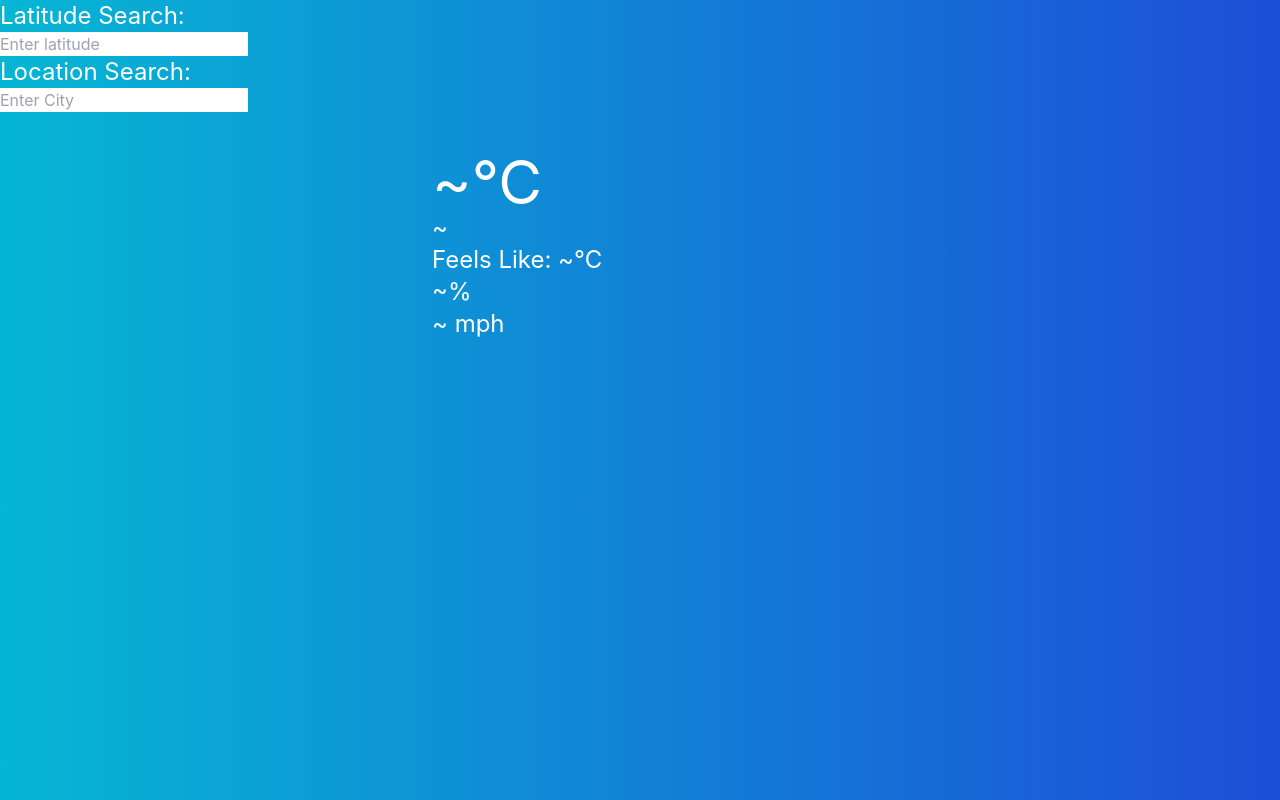
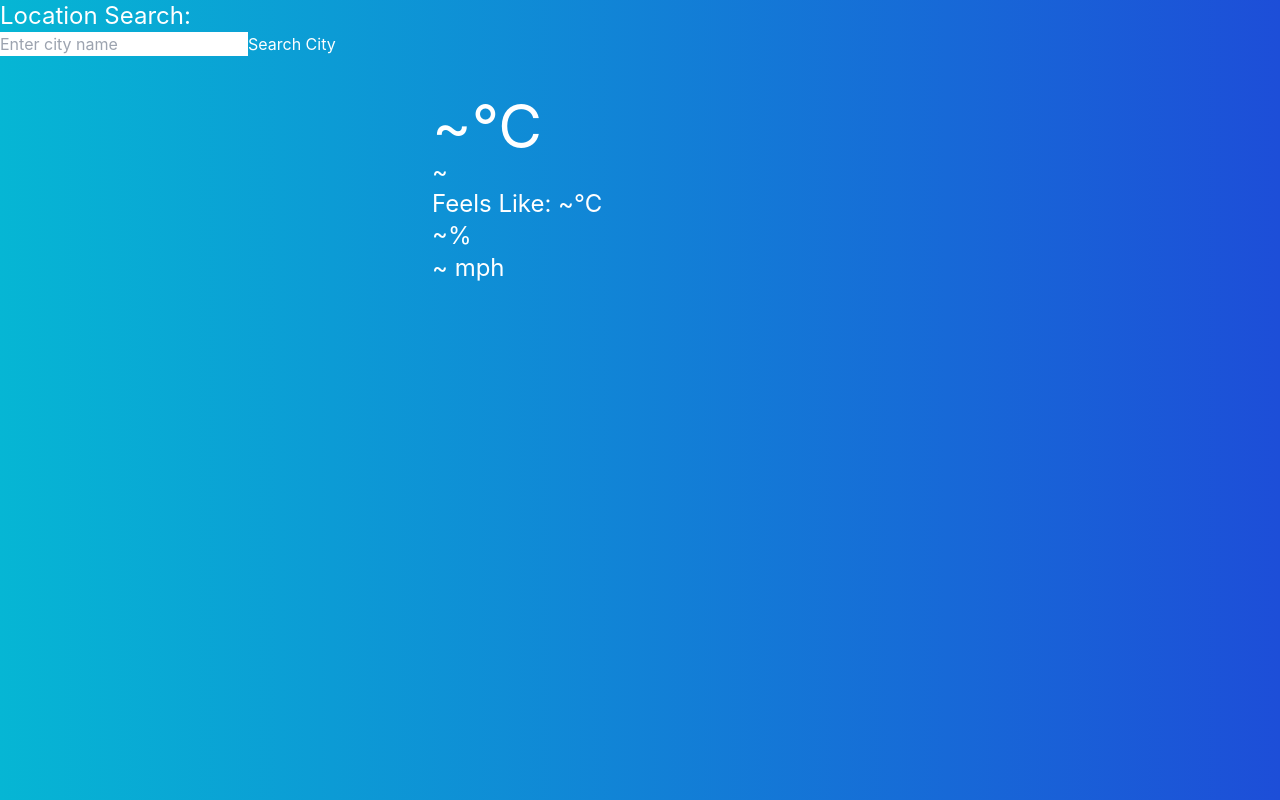
Before and after one commit to LawrenceLC/packing-app, a React (Create React App) app: page / in a window 1280 px wide. Built offline with nearby package versions, Linux system fonts and the light colour scheme.

Commit message:
Direct latitude & longitude no longer required to search

```diff
--- a/src/App.js
+++ b/src/App.js
@@ -1,21 +1,51 @@
-import React, { useState } from "react";
+import React, { useEffect, useRef, useState } from "react";
 import axios from "axios";
 
 function App() {
-  const [city, setCity] = useState ("")
+  const [city, setCity] = useState("");
   const [data, setData] = useState({});
   const [latitude, setLatitude] = useState("");
+  const [longitude, setLongitude] = useState("");
 
-  const url = `https://api.openweathermap.org/data/2.5/weather?lat=${latitude}&lon=-0.1276474&appid=7d1e61ed1b7e4eda1868452f1eca7abb`;
+  const inputRef = useRef(null);
 
-  const searchLocation = (event) => {
-    if (event.key === "Enter") {
-      axios.get(url).then((response) => {
+  const url = `https://api.openweathermap.org/data/2.5/weather?lat=${latitude}&lon=${longitude}&appid=7d1e61ed1b7e4eda1868452f1eca7abb`;
+
+  useEffect(() => {
+    if(latitude && longitude)  {
+      searchLocation();
+    }
+  }, [latitude,longitude]);
+
+  const searchLocation = () => {
+    axios.get(url)
+      .then((response) => {
         setData(response.data);
         console.log(response.data);
+      })
+      .catch((error) => {
+        console.error("Error fetching the weather data:", error);
       });
-      setLatitude("");
-    }
+  };
+
+  const searchCity = () => {
+    const value = inputRef.current.value;
+    if (value === "") return;
+    axios.get(`http://api.openweathermap.org/geo/1.0/direct?q=${value}&limit=5&appid=7d1e61ed1b7e4eda1868452f1eca7abb`)
+      .then((response) => {
+        if (response.data.length > 0) {
+          const cityData = response.data[0];
+          setCity(value);
+          setLatitude(cityData.lat);
+          setLongitude(cityData.lon)
+          console.log(cityData);
+        } else {
+          console.error("City not found.");
+        }
+      })
+      .catch((error) => {
+        console.error("Error fetching the city data:", error);
+      });
   };
 
   <head>
@@ -30,25 +60,18 @@ function App() {
       class="w-full h-full absolute text-white bg-gradient-to-r from-cyan-500 to-blue-700"
     >
       <div className="search">
-        <p>Latitude Search:</p>
+        <p>Location Search:</p>
+
         <input
-          value={latitude}
-          onChange={(event) => setLatitude(event.target.value)}
-          onKeyPress={searchLocation}
-          placeholder="Enter latitude"
-          type="text"
-          class="text-black"
-        />
-        <p>Location Search:</p>
-        <input
-          value={city}
-          onChange={(event) => setLatitude(event.target.value)}
-          onKeyPress={searchLocation}
-          placeholder="Enter City"
-          type="text"
-          class="text-black"
-        >
-        </input>
+        type="text"
+        ref={inputRef}
+        placeholder="Enter city name"
+        class="text-black"
+      />
+      <button onClick={searchCity}>Search City</button>
+
+
+
       </div>
       <div
         className="container"
```
